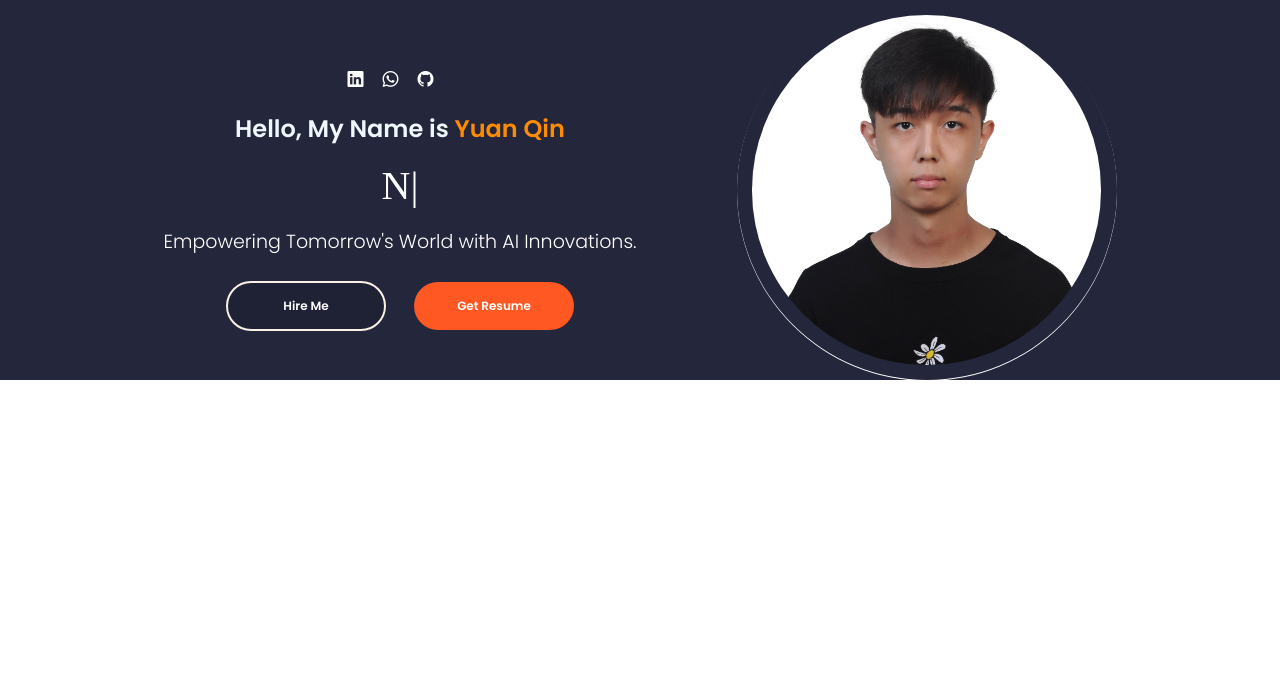
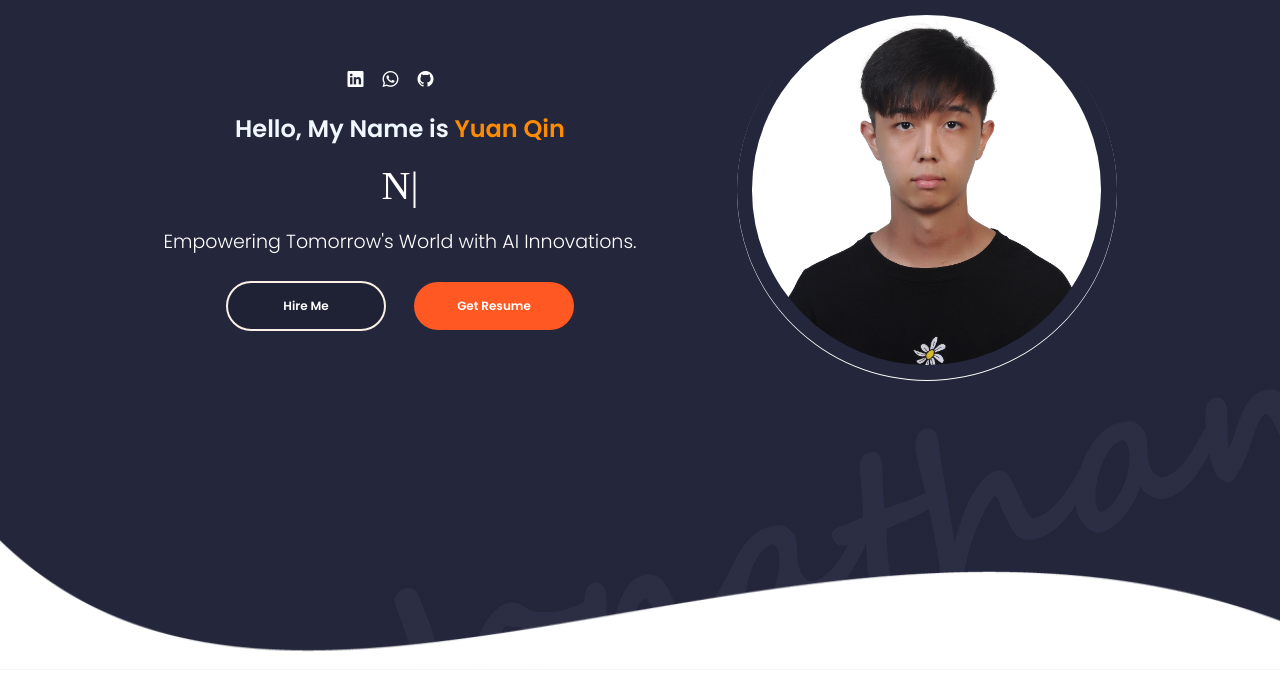
Before and after one commit to yuanqinong/portfoliowebsite, a React (Create React App) app: page / in a window 1280 px wide. Shown: the top 690 px of the page. Built offline with nearby package versions, Linux system fonts and the light colour scheme; a web font is replaced by a local one.

Commit message:
Restructure file & Add Footer for Profile & Add Scroll Service

```diff
--- a/package.json
+++ b/package.json
@@ -10,6 +10,7 @@
     "react-dom": "^18.3.1",
     "react-scripts": "5.0.1",
     "react-type-animation": "^3.2.0",
+    "rxjs": "^7.8.1",
     "web-vitals": "^2.1.4"
   },
   "scripts": {
--- a/src/App.js
+++ b/src/App.js
@@ -1,9 +1,10 @@
-import Profile from "./MainComponents/Home/Profile";
+import "./App.css";
+import MainComponents from "./MainComponents/MainComponents";
 
 function App() {
   return (
     <div className="App">
-      <Profile/>
+      <MainComponents/>
     </div>
   );
 }
--- /dev/null
+++ b/src/MainComponents/Home/Footer/Footer.css
@@ -0,0 +1,25 @@
+.footer-container{
+    height: 17.8%;
+    width: 100%;
+    overflow: hidden;
+    display: flex;
+    justify-content: center ;
+}
+
+.footer-parent{
+    width: 100%;
+    height: 100%;
+    max-width: 1920px;
+}
+
+.footer-parent img{
+    max-width: 100%;
+    height: 130px;
+}
+
+@media only screen and (max-wdith:1110px) {
+    .footer-parent{
+        display: flex;
+        align-items: flex-end;
+    }
+}
--- /dev/null
+++ b/src/MainComponents/Home/Footer/Footer.js
@@ -0,0 +1,12 @@
+import React from "react";
+import "./Footer.css";
+
+export default function Footer() {
+    return (
+        <div className="footer-container">
+            <div className="footer-parent">
+                <img src={require("../../../assets/Home/shape-bg.png")} alt="footer"/>
+            </div>
+        </div>
+    )
+}
--- /dev/null
+++ b/src/MainComponents/Home/Home.css
@@ -0,0 +1,7 @@
+.home-container {
+  display: flex;
+  flex-direction: column;
+  justify-content: space-between;
+  min-height: 670px;
+  background-image: url("../../assets/fonts/bg.jpg");
+}
--- /dev/null
+++ b/src/MainComponents/Home/Home.js
@@ -0,0 +1,13 @@
+import React from "react";
+import Profile from "./Profile/Profile";
+import Footer from "./Footer/Footer";
+import "./Home.css";
+
+export default function Home() {
+    return (
+        <div className="home-container">
+            <Profile/>
+            <Footer/>
+        </div>
+    )
+}
--- a/src/MainComponents/Home/Profile.css
+++ b/src/MainComponents/Home/Profile/Profile.css
@@ -5,7 +5,6 @@
   text-align: center;
   height: 10%;
   min-height: fit-content;
-  background-image: url("../../assets/fonts/bg.jpg");
 }
 
 .profile-parent {
@@ -64,7 +63,7 @@
 .profile-image-bg{
     height: 92%;
     width: 92%;
-    background-image: url("../../assets/Home/profilephoto.jpg");
+    background-image: url("../../../assets/Home/profilephoto.jpg");
     background-size: cover;
     border-radius: 50%;
     background-repeat: no-repeat;
--- a/src/MainComponents/Home/Profile.js
+++ b/src/MainComponents/Home/Profile/Profile.js
@@ -28,11 +28,11 @@ function Profile(props) {
               <h1 className="type-animation">
                 <TypeAnimation
                   sequence={[
-                    "AI Engineer📚",
+                    "AI Engineer🤖",
                     1000,
                     "NLP Engineer✨",
                     1000,
-                    "CV Engineer🔍",
+                    "CV Engineer🧿",
                     1000,
                     "Web Developer🌐",
                     1000,
--- /dev/null
+++ b/src/MainComponents/MainComponents.js
@@ -0,0 +1,19 @@
+import React from "react";
+import { TOTAL_SCREENS } from "../utilities/commonUtils";
+
+export default function MainComponents() {
+    const mapAllScreens = () => {
+        return TOTAL_SCREENS.map((screen) => {
+            return screen.component ? (
+                <screen.component
+                    screenName={screen.screen_name}
+                    key={screen.screen_name}
+                    id={screen.screen_name}
+                />
+            ) : (
+                <div key={screen.screen_name}></div>
+            );
+        });
+    };
+    return <div className="portfolio-container">{mapAllScreens()}</div>;
+}
--- /dev/null
+++ b/src/utilities/commonUtils.js
@@ -0,0 +1,16 @@
+import Home from "../MainComponents/Home/Home";
+
+export const TOTAL_SCREENS = [
+    {
+        screen_name: "Home",
+        component: Home,
+    }
+]
+
+export const GET_SCREEN_INDEX = (screen_name) => {
+    if(!screen_name) return -1;
+    for (let i = 0; i < TOTAL_SCREENS.length; i++) {
+        if(TOTAL_SCREENS[i].screen_name === screen_name) return i;
+    }
+    return -1;
+}
```
Also changed, not shown: src/utilities/Animations.js (added, +11 -0 lines), src/utilities/ScrollService.js (added, +73 -0 lines), 1 other file (tests, documents, lock files or other folders).
